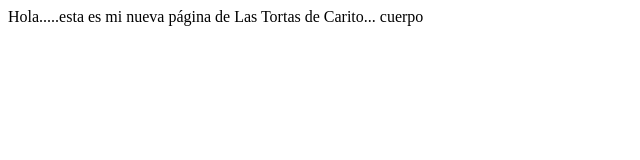
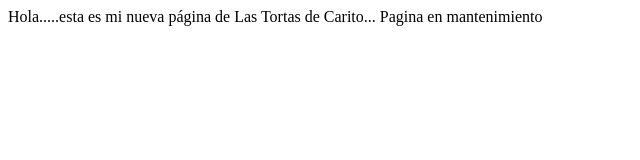
Before and after one commit to balanes/pastelesdecarito-web, a plain HTML site: page index.html in a window 1280 px wide. Shown: the whole page, without its empty margins (0-640 px from the left). Drawn offline with Linux system fonts and the light colour scheme.

Commit message:
Update index.html

```diff
--- a/index.html
+++ b/index.html
@@ -4,6 +4,6 @@
 		Hola.....esta es mi nueva página de Las Tortas de Carito...
 	</head>
 	<body>
-		cuerpo
+		Pagina en mantenimiento
 	</body>
 </html>
```
